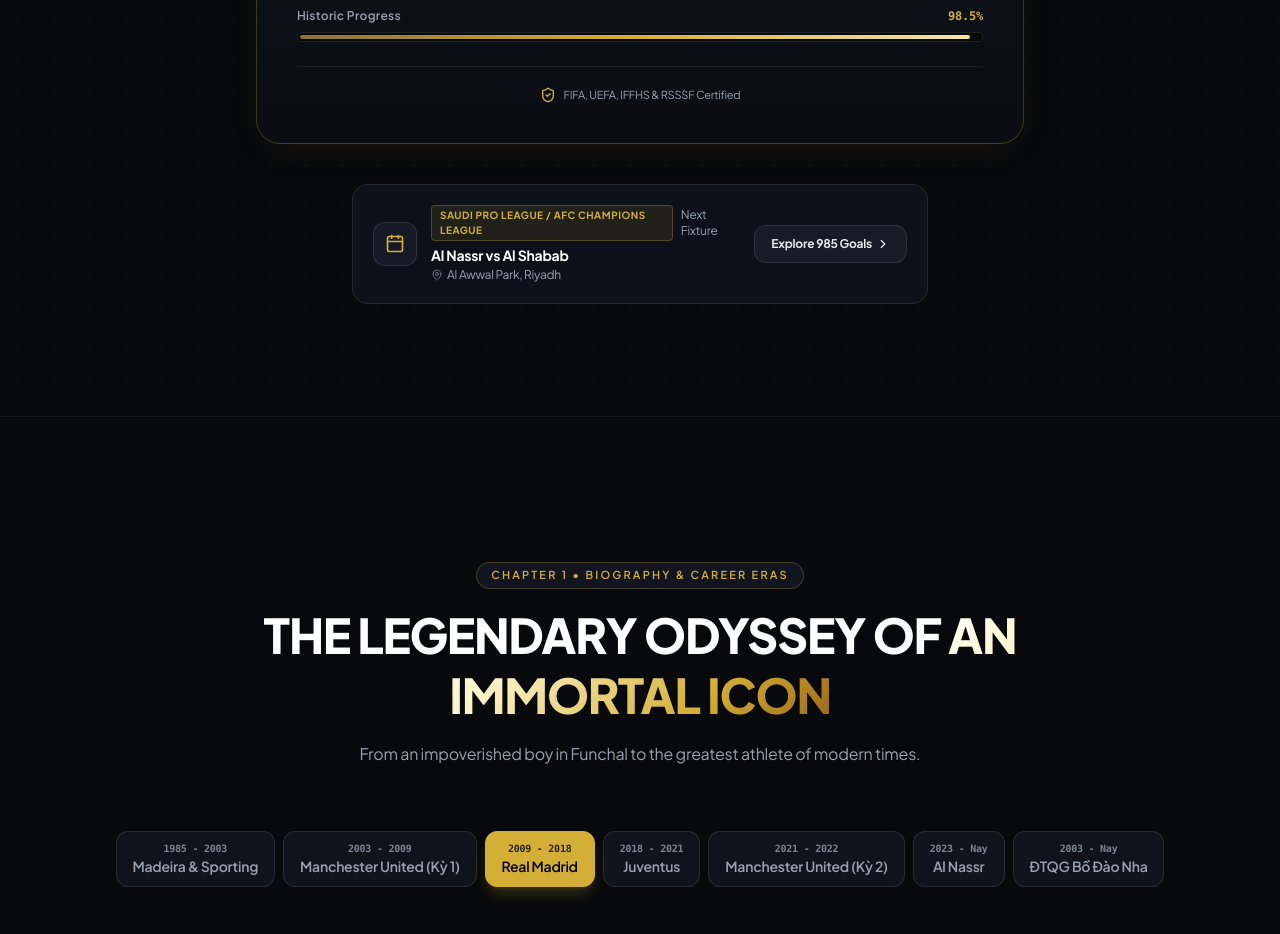
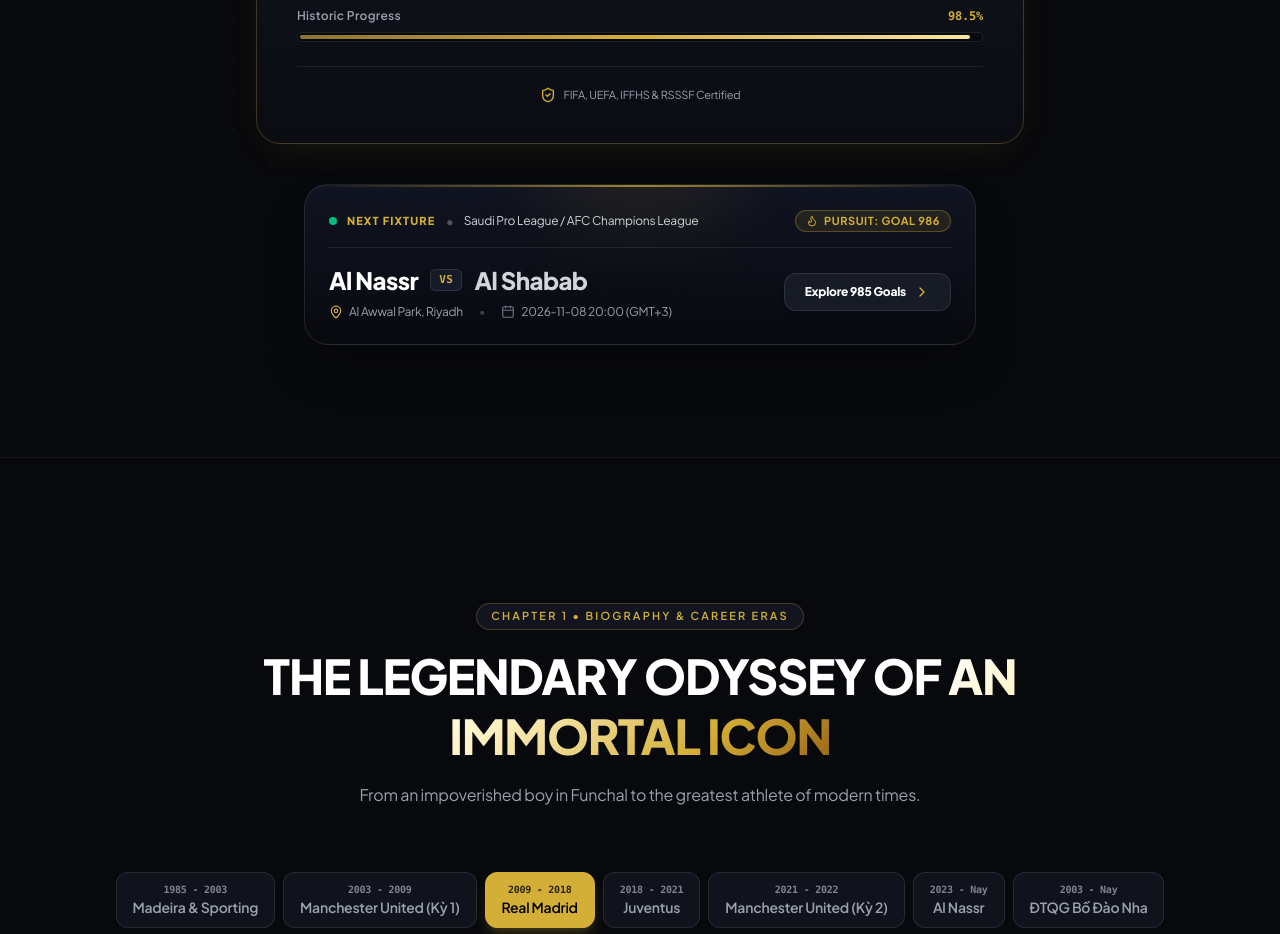
Before and after one commit to thanhnguyenhuu153/CR1000, a Next.js app: page / in a window 1280 px wide. Shown: the part 1040-1974 px from the top of the page. Built offline with nearby package versions, Linux system fonts and the light colour scheme.

Commit message:
style(hero): redesign next fixture match card into a luxury gold live match ticker

```diff
--- a/src/components/HeroCountdown.tsx
+++ b/src/components/HeroCountdown.tsx
@@ -141,36 +141,77 @@ export default function HeroCountdown({ currentGoals }: HeroCountdownProps) {
           </div>
         </div>
 
-        {/* Next Fixture Alert Card */}
-        <div className="max-w-xl mx-auto bg-[#10131C]/80 border border-white/10 hover:border-[#D4AF37]/40 rounded-2xl p-4 sm:p-5 flex flex-col sm:flex-row items-center justify-between gap-4 transition-all backdrop-blur-md">
-          <div className="flex items-center gap-3.5 text-left">
-            <div className="w-11 h-11 rounded-xl bg-[#161A26] flex items-center justify-center shrink-0 border border-white/10">
-              <Calendar className="w-5 h-5 text-[#D4AF37]" />
-            </div>
-            <div>
-              <div className="flex items-center gap-2">
-                <span className="text-[10px] uppercase font-bold tracking-wider px-2 py-0.5 rounded bg-[#D4AF37]/10 text-[#D4AF37] border border-[#D4AF37]/25">
+        {/* Next Fixture Alert Card - Luxury Gold Ticker */}
+        <div className="max-w-2xl mx-auto bg-gradient-to-b from-[#121624]/90 via-[#0D101A]/95 to-[#08090E] border border-white/10 hover:border-[#D4AF37]/50 rounded-2xl sm:rounded-3xl p-5 sm:p-6 shadow-2xl relative overflow-hidden backdrop-blur-xl group transition-all duration-300">
+          {/* Subtle gold line accent on top */}
+          <div className="absolute top-0 left-0 right-0 h-[2px] bg-gradient-to-r from-transparent via-[#D4AF37]/70 to-transparent" />
+          <div className="absolute -top-12 left-1/2 -translate-x-1/2 w-48 h-20 bg-[#D4AF37]/10 blur-2xl pointer-events-none rounded-full" />
+
+          {/* Card Top Meta Bar */}
+          <div className="flex items-center justify-between gap-3 pb-3.5 mb-4 border-b border-white/[0.08]">
+            <div className="flex items-center gap-2.5 min-w-0">
+              <span className="relative flex h-2 w-2 shrink-0">
+                <span className="animate-ping absolute inline-flex h-full w-full rounded-full bg-emerald-400 opacity-75" />
+                <span className="relative inline-flex rounded-full h-2 w-2 bg-emerald-500" />
+              </span>
+              <span className="text-[11px] font-extrabold uppercase tracking-widest text-[#D4AF37] shrink-0">
+                {t.hero.nextMatchKicker}
+              </span>
+              <span className="text-gray-600 hidden sm:inline">•</span>
+              <span className="text-xs text-gray-300 font-medium truncate">
                 {nextMatch.competition}
               </span>
-                <span className="text-xs text-gray-400 font-medium">{t.hero.nextMatchKicker}</span>
             </div>
-              <h3 className="text-sm font-bold text-white mt-1">
-                {nextMatch.homeTeam} {t.hero.vs} {nextMatch.awayTeam}
-              </h3>
-              <p className="text-xs text-gray-400 flex items-center gap-1 mt-0.5">
-                <MapPin className="w-3 h-3 text-gray-500" />
-                {nextMatch.stadium}
-              </p>
+
+            <span className="hidden sm:inline-flex items-center gap-1.5 px-2.5 py-0.5 rounded-full bg-[#D4AF37]/10 border border-[#D4AF37]/30 text-[11px] font-bold text-[#D4AF37] uppercase tracking-wider shrink-0">
+              <Flame className="w-3 h-3 text-[#D4AF37]" />
+              {language === "vi" ? `Mục tiêu bàn ${currentGoals + 1}` : `Pursuit: Goal ${currentGoals + 1}`}
+            </span>
+          </div>
+
+          {/* Match Clash & Action */}
+          <div className="flex flex-col sm:flex-row items-start sm:items-center justify-between gap-5">
+            <div className="space-y-2 text-left">
+              {/* Teams Display */}
+              <div className="flex items-center gap-2.5 sm:gap-3 flex-wrap">
+                <span className="text-lg sm:text-2xl font-black text-white tracking-tight">
+                  {nextMatch.homeTeam}
+                </span>
+                <span className="px-2 py-0.5 rounded-md bg-[#161B29] border border-white/10 text-[11px] font-mono font-bold text-[#D4AF37] uppercase tracking-wider shadow-inner">
+                  {t.hero.vs}
+                </span>
+                <span className="text-lg sm:text-2xl font-black text-gray-300 tracking-tight">
+                  {nextMatch.awayTeam}
+                </span>
+              </div>
+
+              {/* Stadium & Kickoff Info */}
+              <div className="flex items-center flex-wrap gap-x-4 gap-y-1.5 text-xs text-gray-400 font-light">
+                <span className="flex items-center gap-1.5">
+                  <MapPin className="w-3.5 h-3.5 text-[#D4AF37] shrink-0" />
+                  <span>{nextMatch.stadium}</span>
+                </span>
+                {nextMatch.kickoffTime && (
+                  <>
+                    <span className="hidden sm:inline text-gray-700">•</span>
+                    <span className="flex items-center gap-1.5">
+                      <Calendar className="w-3.5 h-3.5 text-gray-500 shrink-0" />
+                      <span>{nextMatch.kickoffTime}</span>
+                    </span>
+                  </>
+                )}
               </div>
             </div>
 
+            {/* Quick Link Action Button */}
             <a
               href="#archive"
-            className="w-full sm:w-auto px-4 py-2.5 rounded-xl text-xs font-bold bg-[#171B26] hover:bg-[#D4AF37] text-gray-200 hover:text-black border border-white/10 hover:border-[#D4AF37] transition-all flex items-center justify-center gap-1 shrink-0"
+              className="w-full sm:w-auto px-5 py-2.5 rounded-xl text-xs font-extrabold bg-[#161B26] hover:bg-[#D4AF37] text-white hover:text-black border border-white/10 hover:border-[#D4AF37] transition-all duration-200 flex items-center justify-center gap-2 shrink-0 group/btn shadow-md"
             >
-            <span>{language === "vi" ? "Tra cứu 985 bàn" : "Explore 985 Goals"}</span>
-            <ChevronRight className="w-3.5 h-3.5" />
+              <span>{language === "vi" ? `Tra cứu ${currentGoals} bàn` : `Explore ${currentGoals} Goals`}</span>
+              <ChevronRight className="w-4 h-4 text-[#D4AF37] group-hover/btn:text-black group-hover/btn:translate-x-0.5 transition-all" />
             </a>
+          </div>
         </div>
       </div>
     </section>
```
Lines whose indentation alone changed are shown as unchanged.
